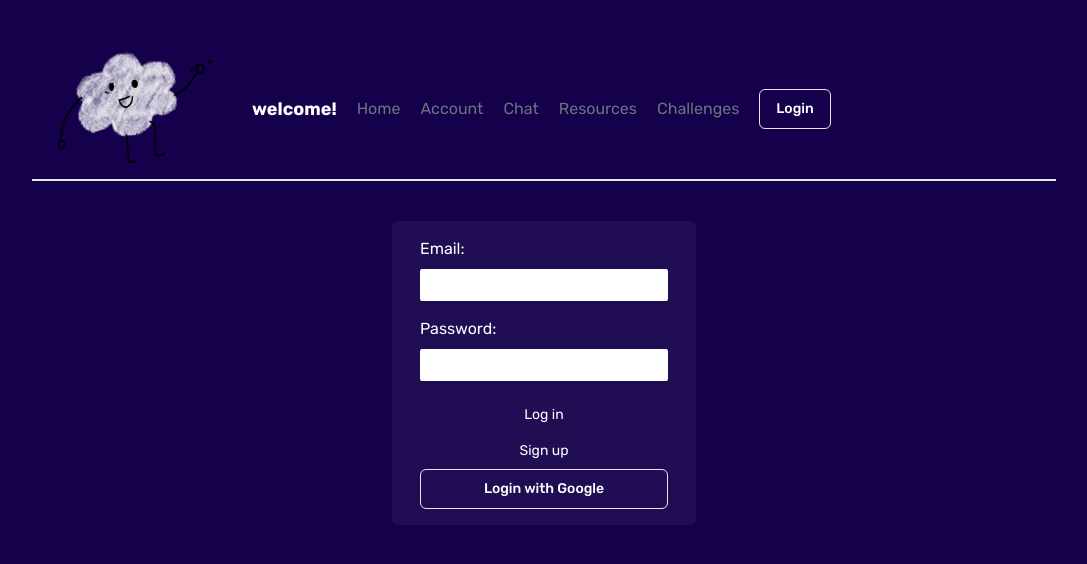
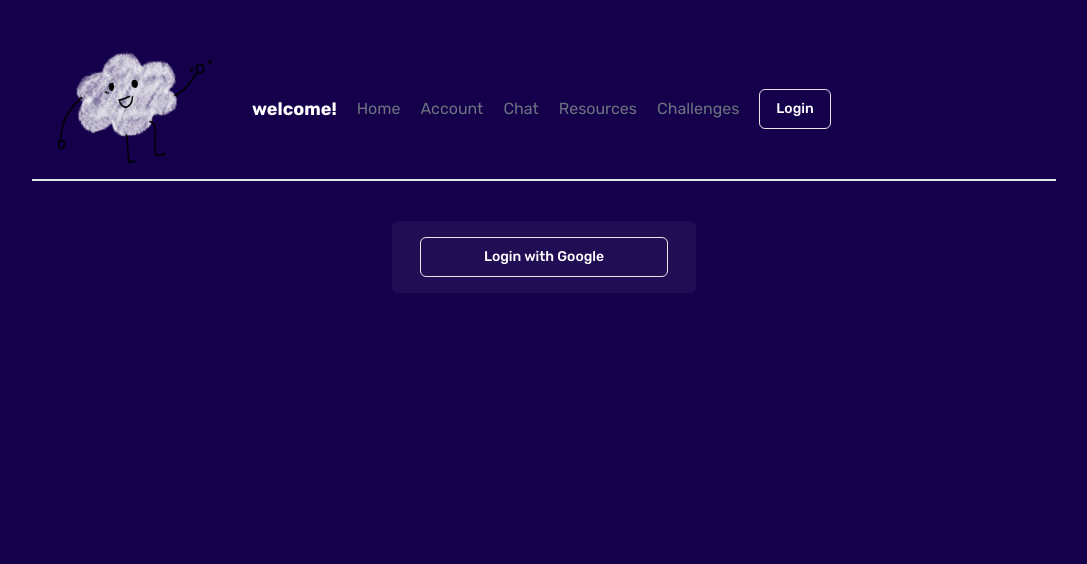
Before and after one commit to niademz/safe-space-V2.0, a Next.js app: page /login in a window 1280 px wide. Shown: the top 564 px of the page, without its empty margins (96-1183 px from the left). Built offline with nearby package versions, Linux system fonts and the light colour scheme; no server answers.

Commit message:
final final push

```diff
--- a/src/app/login/page.tsx
+++ b/src/app/login/page.tsx
@@ -6,12 +6,7 @@ export default function LoginPage() {
   return (
     <>
       <form>
-        <label htmlFor="email">Email:</label>
-        <input id="email" name="email" type="email" required />
-        <label htmlFor="password">Password:</label>
-        <input id="password" name="password" type="password" required />
-        <button formAction={login}>Log in</button>
-        <button formAction={signup}>Sign up</button>
+
         <SignInWithGoogleButton/>
       </form>
     </>
```
